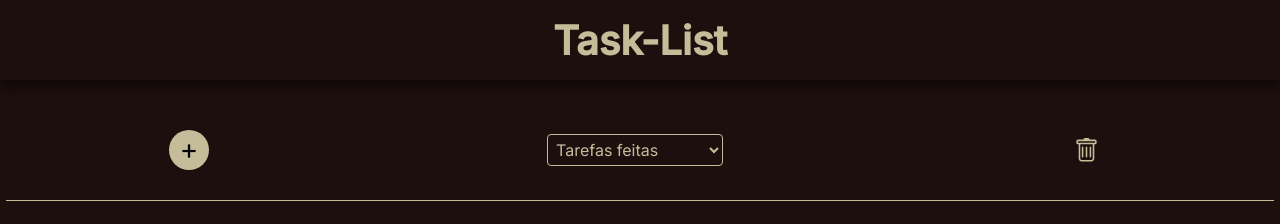
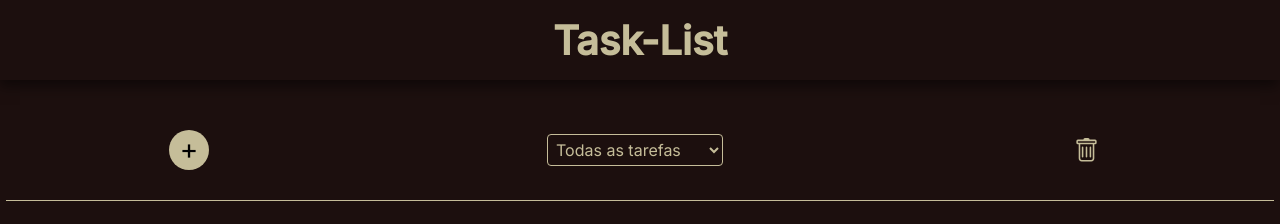
Before and after one commit to R6cky/react-todolist, a React (Vite) app: page / in a window 1280 px wide. Shown: the top 224 px of the page. Built offline with nearby package versions, Linux system fonts and the light colour scheme.

Commit message:
add task complete

```diff
--- a/src/App.tsx
+++ b/src/App.tsx
@@ -32,7 +32,7 @@ function App() {
   };
 
   const addTasks = (data: tTasks): void => {
-    const newDataTask: iTasksWithId = { ...data, id: uuidv4() };
+    const newDataTask: iTasksWithId = { ...data, isDone: false, id: uuidv4() };
     setTaskList([...taskList, newDataTask]);
   };
 
@@ -82,8 +82,18 @@ function App() {
     const task: Array<iTasksWithId> = taskList.filter((elem) => {
       return elem.id === id;
     });
+
     setTaskData(task);
     setIsModalViewActive(true);
+  };
+
+  const taskComplete = (id: string) => {
+    const newTasks = [...taskList];
+    newTasks.map((task) =>
+      task.id === id ? (task.isDone = !task.isDone) : task
+    );
+
+    setTaskList(newTasks);
   };
 
   return (
@@ -101,6 +111,7 @@ function App() {
         isModalViewActive={isModalViewActive}
         viewTask={viewTask}
         taskData={taskData}
+        taskComplete={taskComplete}
       />
       {isModalTaskActive && (
         <CreateTask openTaskModal={openTaskModal} addTasks={addTasks} />
--- a/src/components/Main/index.tsx
+++ b/src/components/Main/index.tsx
@@ -12,6 +12,7 @@ export const Main = ({
   isModalViewActive,
   viewTask,
   taskData,
+  taskComplete,
 }: any) => {
   return (
     <MainStyled>
@@ -26,9 +27,16 @@ export const Main = ({
             <p>+</p>
           </span>
         </div>
-        <select className="select-list" name="" id="">
-          <option value="">Tarefas feitas</option>
-          <option value="">Tarefas pendentes</option>
+        <select
+          onChange={(e) => console.log(e.target.value)}
+          className="select-list"
+          defaultValue={"Todas as Tarefas"}
+          name=""
+          id=""
+        >
+          <option value="Todas as tarefas">Todas as tarefas</option>
+          <option value="Tarefas feitas">Tarefas feitas</option>
+          <option value="Tarefas pendentes">Tarefas pendentes</option>
         </select>
         <div
           className="trash-div"
@@ -45,6 +53,7 @@ export const Main = ({
         isModalViewActive={isModalViewActive}
         viewTask={viewTask}
         taskData={taskData}
+        taskComplete={taskComplete}
       ></TaskList>
     </MainStyled>
   );
--- a/src/components/TaskList/Task/index.tsx
+++ b/src/components/TaskList/Task/index.tsx
@@ -10,12 +10,24 @@ export const Task = ({
   isModalViewActive,
   viewTask,
   taskData,
+  taskComplete,
 }: any) => {
   return (
     <TaskStyled>
-      <div className="task-container">
+      <div
+        className="task-container"
+        style={{
+          textDecoration: task.isDone ? "line-through" : "",
+          opacity: task.isDone ? "0.5" : "1",
+        }}
+      >
         <div className="input-checkbox">
-          <input type="checkbox" name="" id="" />
+          <input
+            type="checkbox"
+            name=""
+            id=""
+            onChange={() => taskComplete(task.id)}
+          />
         </div>
         <div className="header-todo">
           <h3 className="task-title">{task.title}</h3>
--- a/src/components/TaskList/Task/style.ts
+++ b/src/components/TaskList/Task/style.ts
@@ -24,6 +24,12 @@ export const TaskStyled = styled.li`
     justify-content: space-around;
     align-items: center;
   }
+
+  .task-complete {
+    opacity: 0.3;
+    text-decoration: line-through;
+  }
+
   .input-checkbox {
     width: 50px;
     height: 30px;
--- a/src/components/TaskList/index.tsx
+++ b/src/components/TaskList/index.tsx
@@ -9,6 +9,7 @@ export const TaskList = ({
   isModalViewActive,
   viewTask,
   taskData,
+  taskComplete,
 }: any) => {
   return (
     <TaskListStyled>
@@ -27,6 +28,7 @@ export const TaskList = ({
               taskList={taskList}
               viewTask={viewTask}
               taskData={taskData}
+              taskComplete={taskComplete}
             />
           );
         })
--- a/src/interfaces/interfaces.ts
+++ b/src/interfaces/interfaces.ts
@@ -4,6 +4,7 @@ export type tTasks = {
   title: string;
   content: string;
   category: string;
+  isDone: boolean;
 };
 
 export interface iTasksWithId extends tTasks {
```
